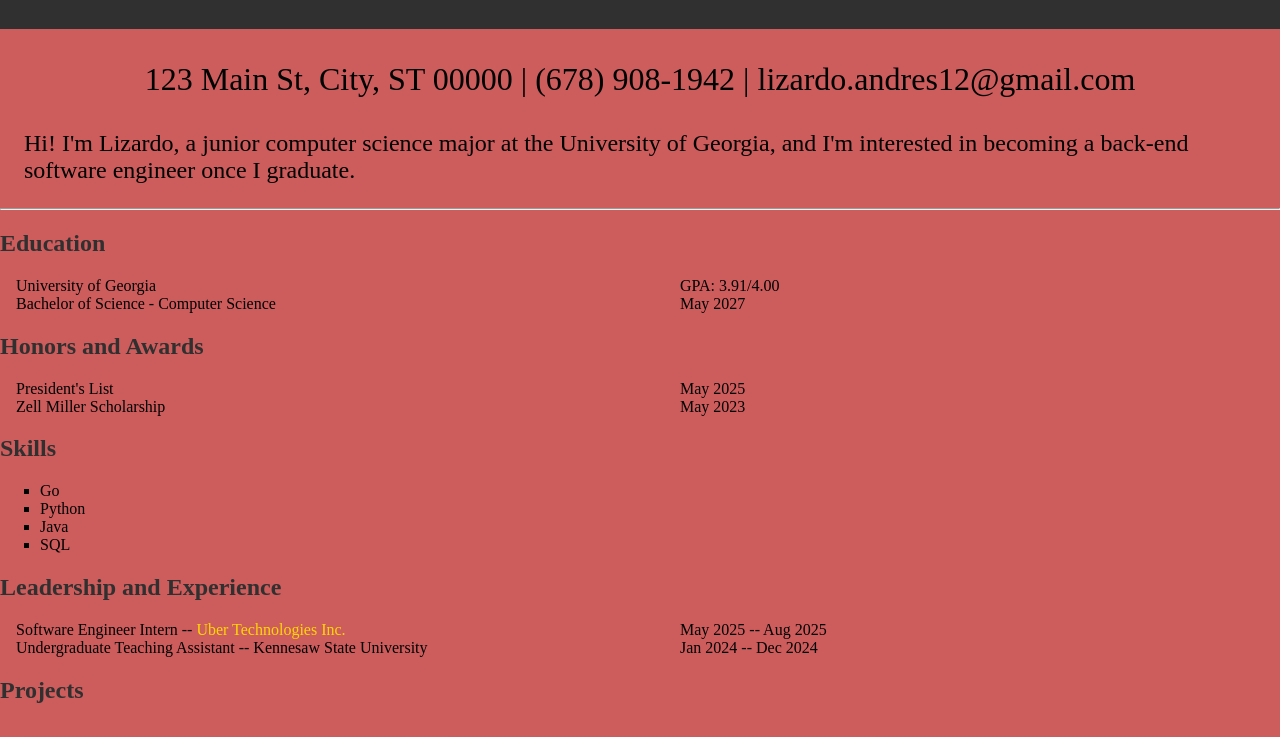
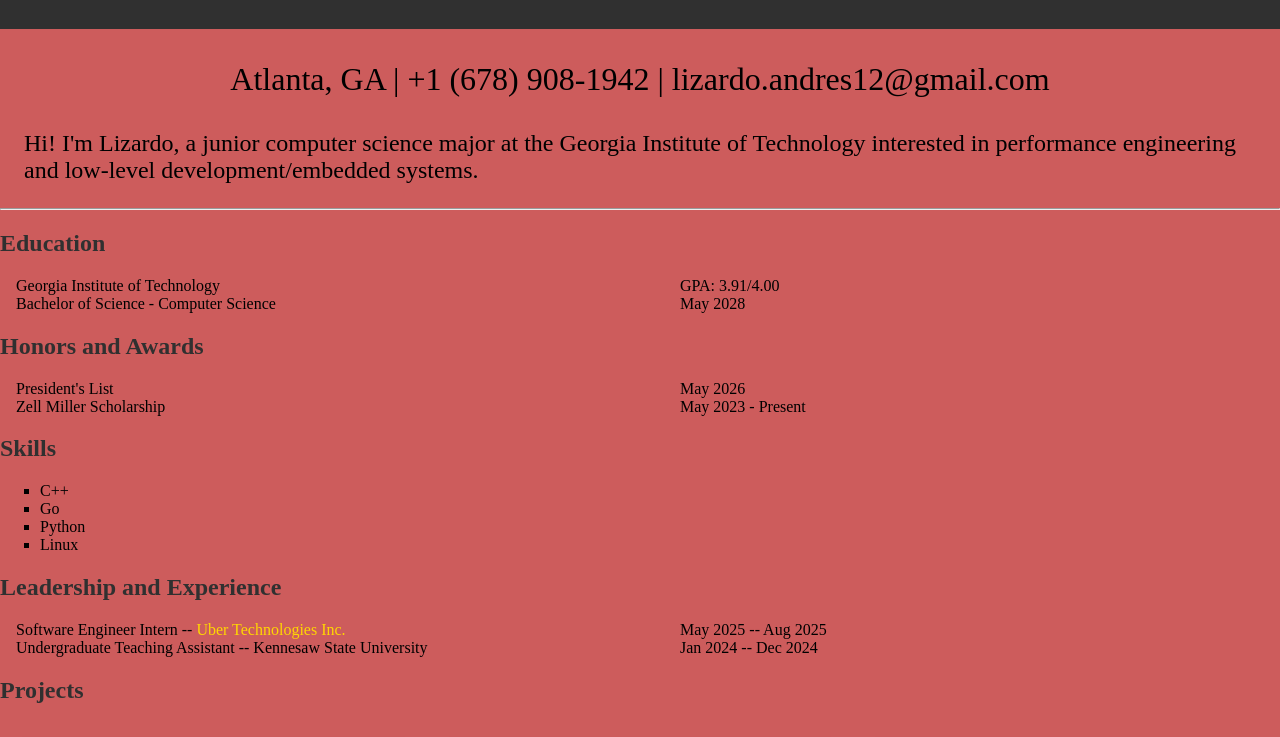
Before and after one commit to lizardo-andres12/lizardo-andres12.github.io, a website: page index.html in a window 1280 px wide. Shown: the part 441-1178 px from the top of the page. Drawn offline with Linux system fonts and the light colour scheme; a web font is replaced by a local one.

Commit message:
Remove UGA

```diff
--- a/index.html
+++ b/index.html
@@ -26,10 +26,10 @@
         <h1>Lizardo Hernandez</h1>
         <img src="images/headshot.jpg" alt="Lizardo's professional headshot" height="300" width="300">
     </header>
-    <p class="address">123 Main St, City, ST 00000 | (678) 908-1942 | lizardo.andres12@gmail.com</p>
+    <p class="address">Atlanta, GA | +1 (678) 908-1942 | lizardo.andres12@gmail.com</p>
     <p class="tagline">
-        Hi! I'm Lizardo, a junior computer science major at the University of Georgia, and I'm interested in
-        becoming a back-end software engineer once I graduate.
+        Hi! I'm Lizardo, a junior computer science major at the Georgia Institute of Technology interested in
+        performance engineering and low-level development/embedded systems.
     </p>
 
     <hr>
@@ -38,11 +38,11 @@
     <section>
         <h2>Education</h2>
         <dl>
-            <dt>University of Georgia</dt>
+            <dt>Georgia Institute of Technology</dt>
             <dd>GPA: 3.91/4.00</dd>
 
             <dt>Bachelor of Science - Computer Science</dt>
-            <dd>May 2027</dd>
+            <dd>May 2028</dd>
         </dl>
     </section>
 
@@ -51,10 +51,10 @@
         <h2>Honors and Awards</h2>
         <dl>
             <dt>President's List</dt>
-            <dd>May 2025</dd>
+            <dd>May 2026</dd>
 
             <dt>Zell Miller Scholarship</dt>
-            <dd>May 2023</dd>
+            <dd>May 2023 - Present</dd>
         </dl>
     </section>
 
@@ -62,10 +62,10 @@
     <section>
         <h2>Skills</h2>
         <ul>
+            <li>C++</li>
             <li>Go</li>
             <li>Python</li>
-            <li>Java</li>
-            <li>SQL</li>
+            <li>Linux</li>
         </ul>
     </section>
 
```
